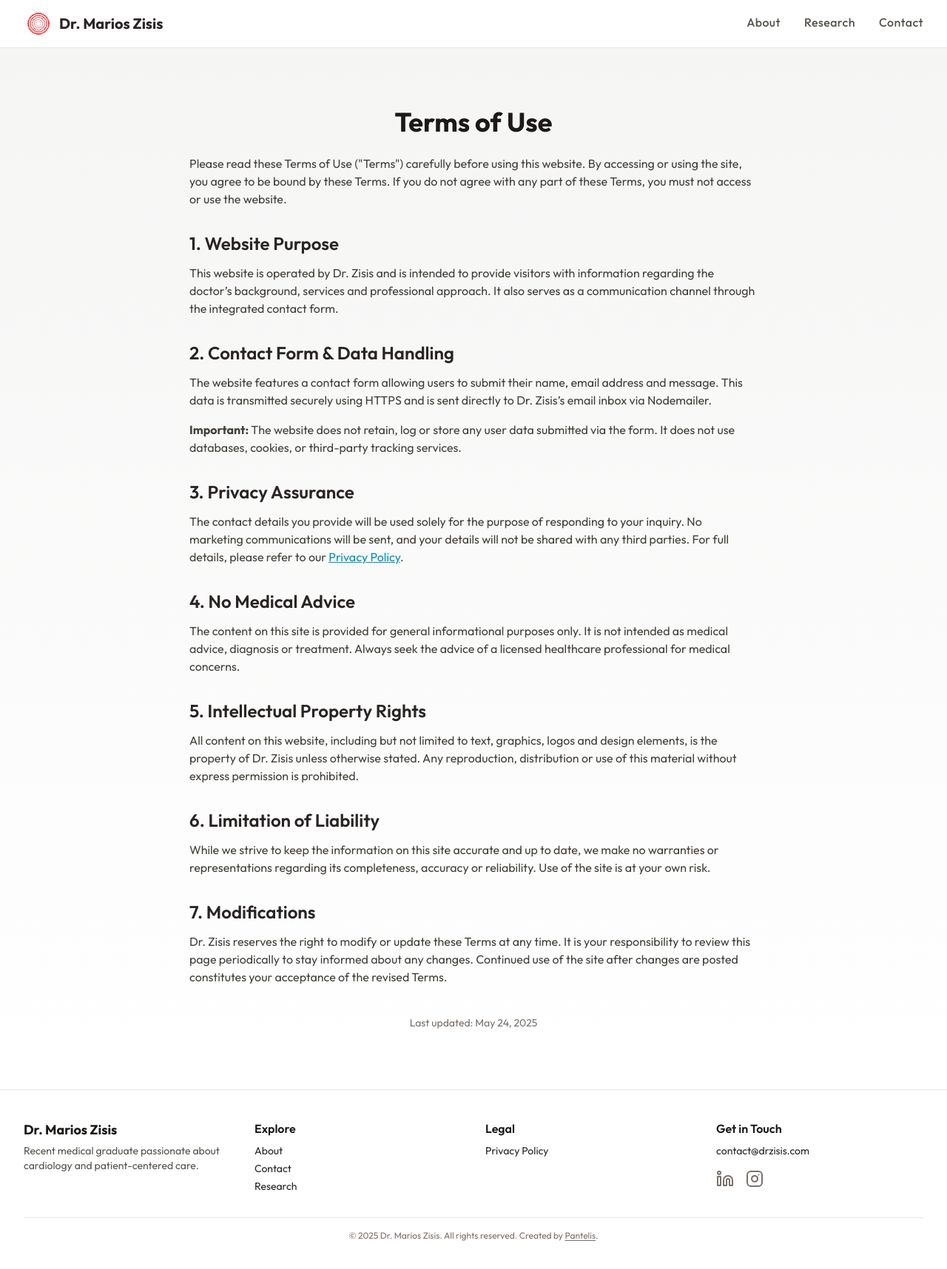
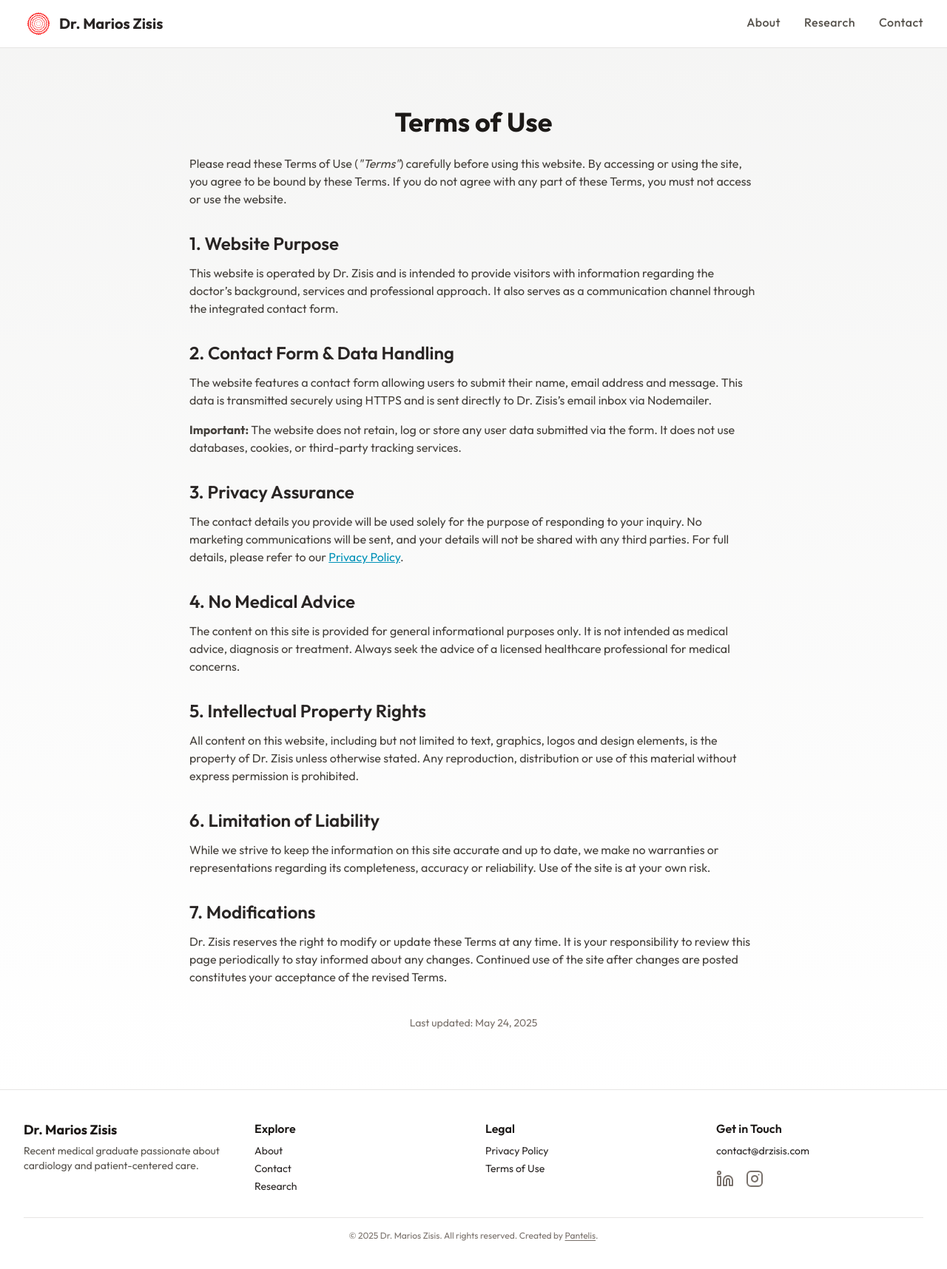
Before and after one commit to panteliskarabetsos/drzisis-portfolio, a Next.js app: page /terms-of-use in a window 1280 px wide. Shown: the top 1716 px of the page at 74% size. Built offline with nearby package versions, Linux system fonts and the light colour scheme.

Commit message:
legal information added

```diff
--- a/src/app/components/footer.js
+++ b/src/app/components/footer.js
@@ -6,7 +6,6 @@ export default function Footer() {
       <div className="mx-auto max-w-7xl px-4 sm:px-6 lg:px-8">
         {/* Footer Grid */}
         <div className="flex flex-col sm:grid sm:grid-cols-2 lg:grid-cols-4 gap-8 text-center sm:text-left">
-
           {/* Branding */}
           <div>
             <h2 className="text-lg font-bold text-stone-900">Dr. Marios Zisis</h2>
@@ -25,12 +24,15 @@ export default function Footer() {
             </nav>
           </div>
 
-          {/* Privacy Policy */}
+          {/* Legal */}
           <div>
             <h3 className="text-md font-semibold text-stone-900">Legal</h3>
             <nav className="mt-2 space-y-1 text-sm">
               <a href="/privacy-policy" className="block hover:text-cyan-600 transition">
                 Privacy Policy
+              </a>
+              <a href="/terms-of-use" className="block hover:text-cyan-600 transition">
+                Terms of Use
               </a>
             </nav>
           </div>
@@ -45,7 +47,6 @@ export default function Footer() {
             </div>
 
             <div className="flex justify-center sm:justify-start mt-4 space-x-4">
-              {/* LinkedIn */}
               <a
                 href="https://www.linkedin.com/in/marioszisis/"
                 aria-label="LinkedIn"
@@ -56,7 +57,6 @@ export default function Footer() {
                 <LinkedinIcon className="w-6 h-6" />
               </a>
 
-              {/* Instagram */}
               <a
                 href="https://www.instagram.com/marioszisis/"
                 aria-label="Instagram"
@@ -72,7 +72,7 @@ export default function Footer() {
 
         {/* Bottom Footer */}
         <div className="mt-8 border-t border-stone-200 pt-4 text-center text-xs text-stone-500">
-          © {new Date().getFullYear()} Dr. Marios Zisis. All rights reserved. Created by{' '}
+          © {new Date().getFullYear()} Dr. Marios Zisis. All rights reserved. Created by{" "}
           <a
             href="http://panteliskarabetsos.com/"
             target="_blank"
--- a/src/app/terms-of-use/page.js
+++ b/src/app/terms-of-use/page.js
@@ -1,5 +1,5 @@
 // app/terms-of-use/page.jsx
-
+// eslint-disable-next-line
 "use client";
 
 export default function TermsOfUsePage() {
@@ -8,9 +8,10 @@ export default function TermsOfUsePage() {
       <div className="max-w-3xl mx-auto">
         <h1 className="text-4xl font-bold text-stone-900 mb-6 text-center">Terms of Use</h1>
 
-        <p className="text-stone-700 mb-6">
-          Please read these Terms of Use ("Terms") carefully before using this website. By accessing or using the site, you agree to be bound by these Terms. If you do not agree with any part of these Terms, you must not access or use the website.
+       <p className="text-stone-700 mb-6">
+        Please read these Terms of Use (<span className="italic">&quot;Terms&quot;</span>) carefully before using this website. By accessing or using the site, you agree to be bound by these Terms. If you do not agree with any part of these Terms, you must not access or use the website.
         </p>
+
 
         <h2 className="text-2xl font-semibold text-stone-800 mt-8 mb-3">1. Website Purpose</h2>
         <p className="text-stone-700 mb-4">
```
Also changed, not shown: 1 other file (tests, documents, lock files or other folders).
